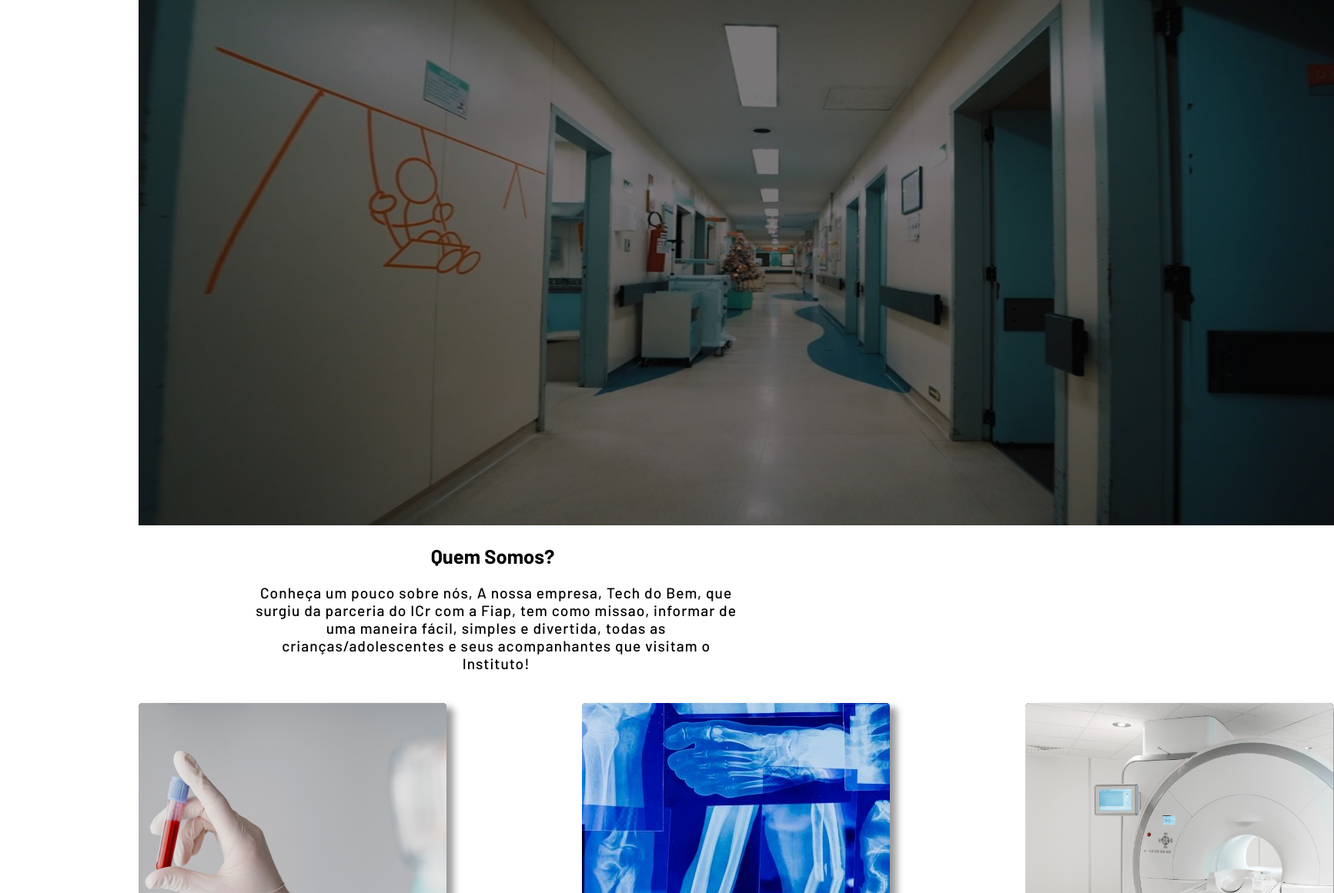
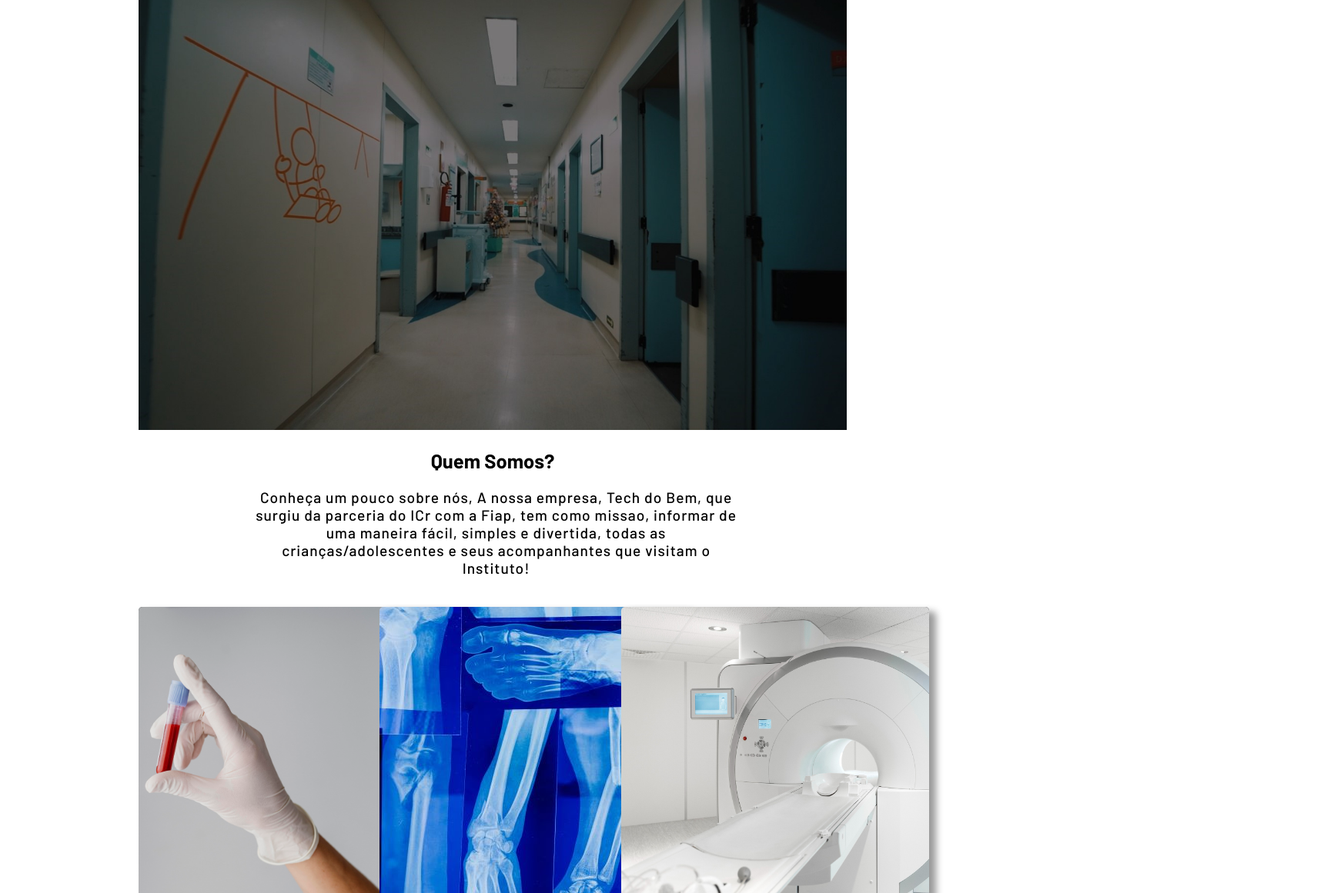
Before and after one commit to MicaelAzarias/hc2.0, a plain HTML site: page index.html in a window 1280 px wide. Shown: the part 126-1287 px from the top of the page at 77% size, 1733 px wide, since content can reach past the window. Drawn offline with Linux system fonts and the light colour scheme.

Commit message:
finalizado

```diff
--- a/src/css/index.css
+++ b/src/css/index.css
@@ -44,6 +44,7 @@ main {
 .imagem-bloco1 img{
   width: 1553px;
   max-height: 700px;
+  max-width: 100%;
 }
 .imagem-bloco1 p {
 text-align: center;
@@ -94,8 +95,8 @@ font-weight: 700;
 }
 .bloco2 {
   display: grid;
-  grid-template-columns: 400px 400px 400px;
-  gap: 176px;
+  grid-template-columns: repeat(auto-fit, minmax(200px, 1fr));
+  gap: 20px;
 }
 .conteudo-bloco2 {
   margin-top: 20px;
```
